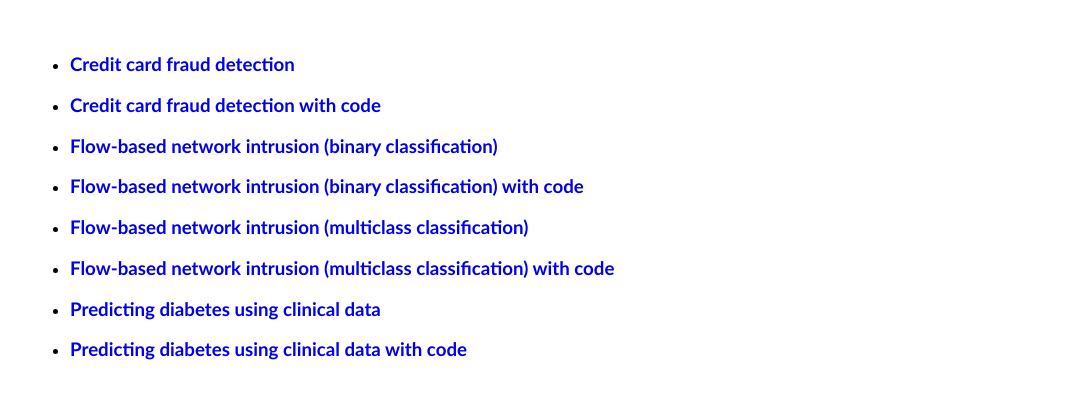
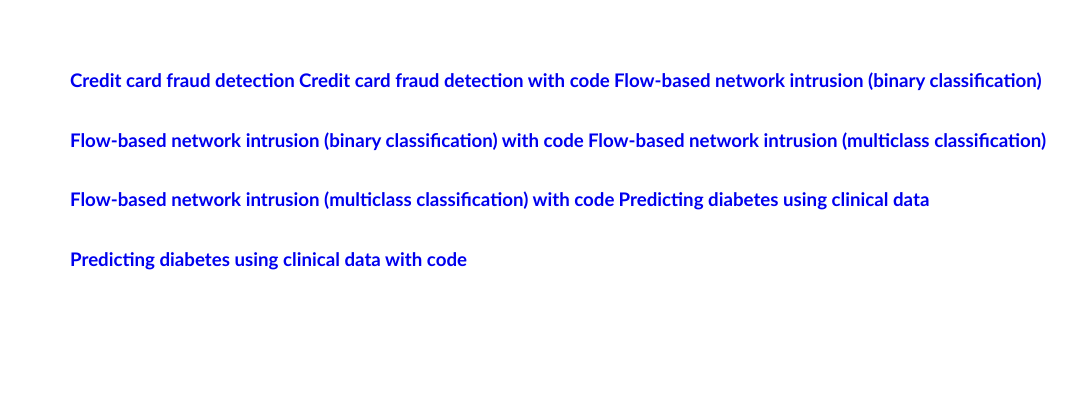
Before and after one commit to Luisritofilipe/Data-Science-Learning, a plain HTML site: page index.html in a window 1280 px wide. Shown: the part 167-566 px from the top of the page, without its empty margins (0-1079 px from the left). Drawn offline with Linux system fonts and the light colour scheme.

Commit message:
Update style.css

```diff
--- a/css/style.css
+++ b/css/style.css
@@ -5,7 +5,7 @@ body {
     padding: 40px 10px 40px 10px;
 }
 
-li ul {
+li {
     display: inline-block;
     width: fit-content;
 }
```
